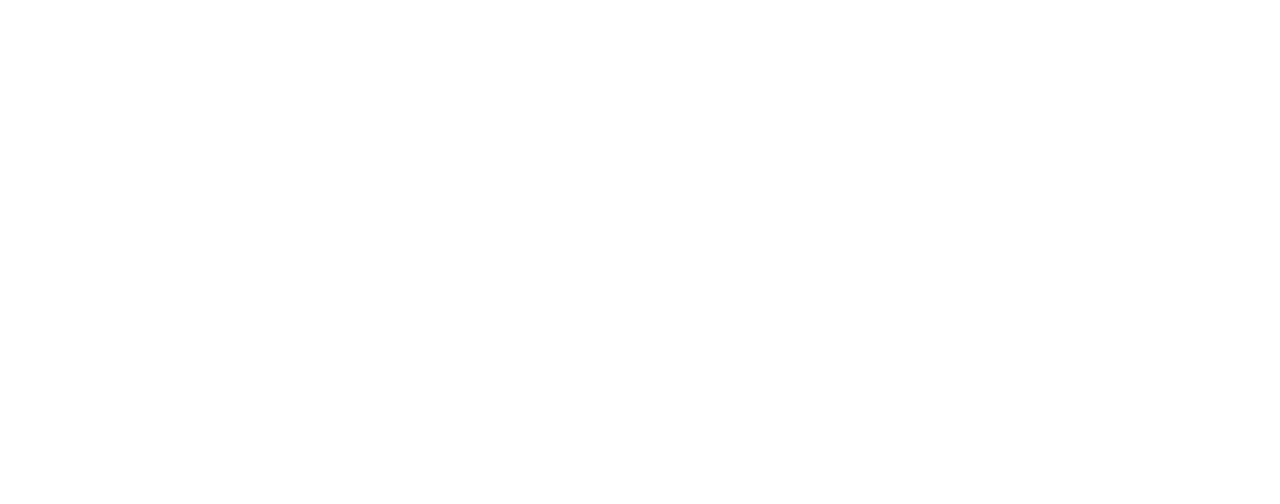
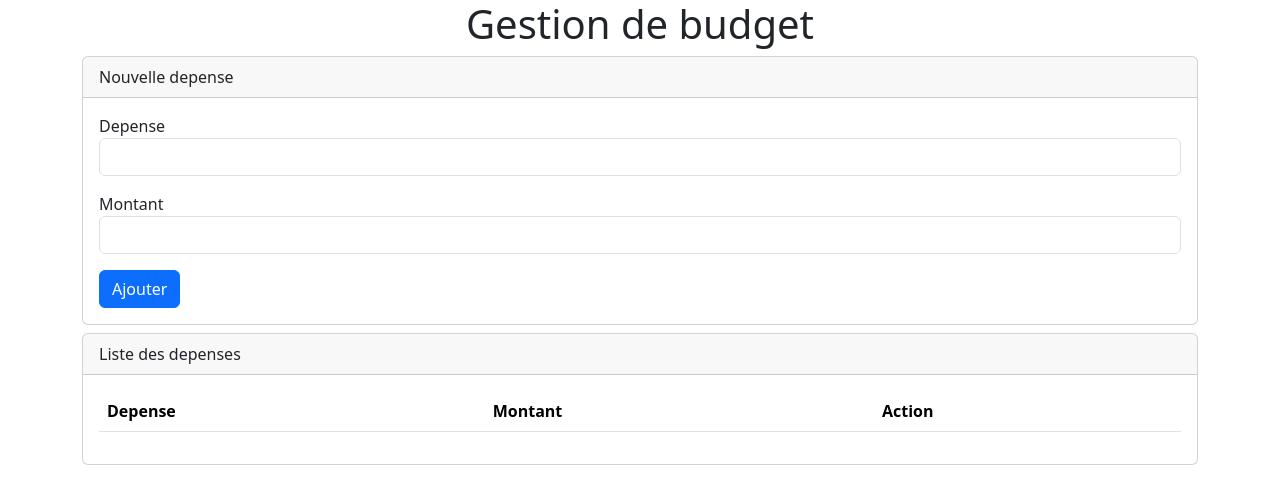
Before and after one commit to X9Yovix/ionic-tp01, a plain HTML site: page index.html in a window 1280 px wide. Drawn offline with Linux system fonts and the light colour scheme.

Commit message:
Add expense management UI

```diff
--- a/index.html
+++ b/index.html
@@ -8,6 +8,64 @@
     <link rel="stylesheet" href="./css/style.css" />
   </head>
   <body>
+    <h1 class="text-center">Gestion de budget</h1>
+    <div class="container">
+      <div class="row">
+        <div class="col-12">
+          <div class="card">
+            <div class="card-header">Nouvelle depense</div>
+            <div class="card-body">
+              <div class="card-text">
+                <form name="f1">
+                  <div class="form-group mb-3">
+                    <label for="depense">Depense</label>
+                    <input
+                      type="text"
+                      class="form-control"
+                      id="depense"
+                      name="depense"
+                    />
+                  </div>
+                  <div class="form-group mb-3">
+                    <label for="montant">Montant</label>
+                    <input
+                      type="text"
+                      class="form-control"
+                      id="montant"
+                      name="montant"
+                    />
+                  </div>
+                  <button type="submit" class="btn btn-primary">Ajouter</button>
+                </form>
+              </div>
+            </div>
+          </div>
+        </div>
+      </div>
+      <div class="row mt-2">
+        <div class="col-12">
+          <div class="card">
+            <div class="card-header">Liste des depenses</div>
+            <div class="card-body">
+              <div class="card-text">
+                <table class="table">
+                  <thead>
+                    <tr>
+                      <th>Depense</th>
+                      <th>Montant</th>
+                      <th>Action</th>
+                    </tr>
+                  </thead>
+                  <tbody id="body">
+                  </tbody>
+                </table>
+              </div>
+            </div>
+          </div>
+        </div>
+      </div>
+    </div>
+
     <script src="./js/bootstrap.bundle.min.js"></script>
     <script src="./js/main.js"></script>
   </body>
```
